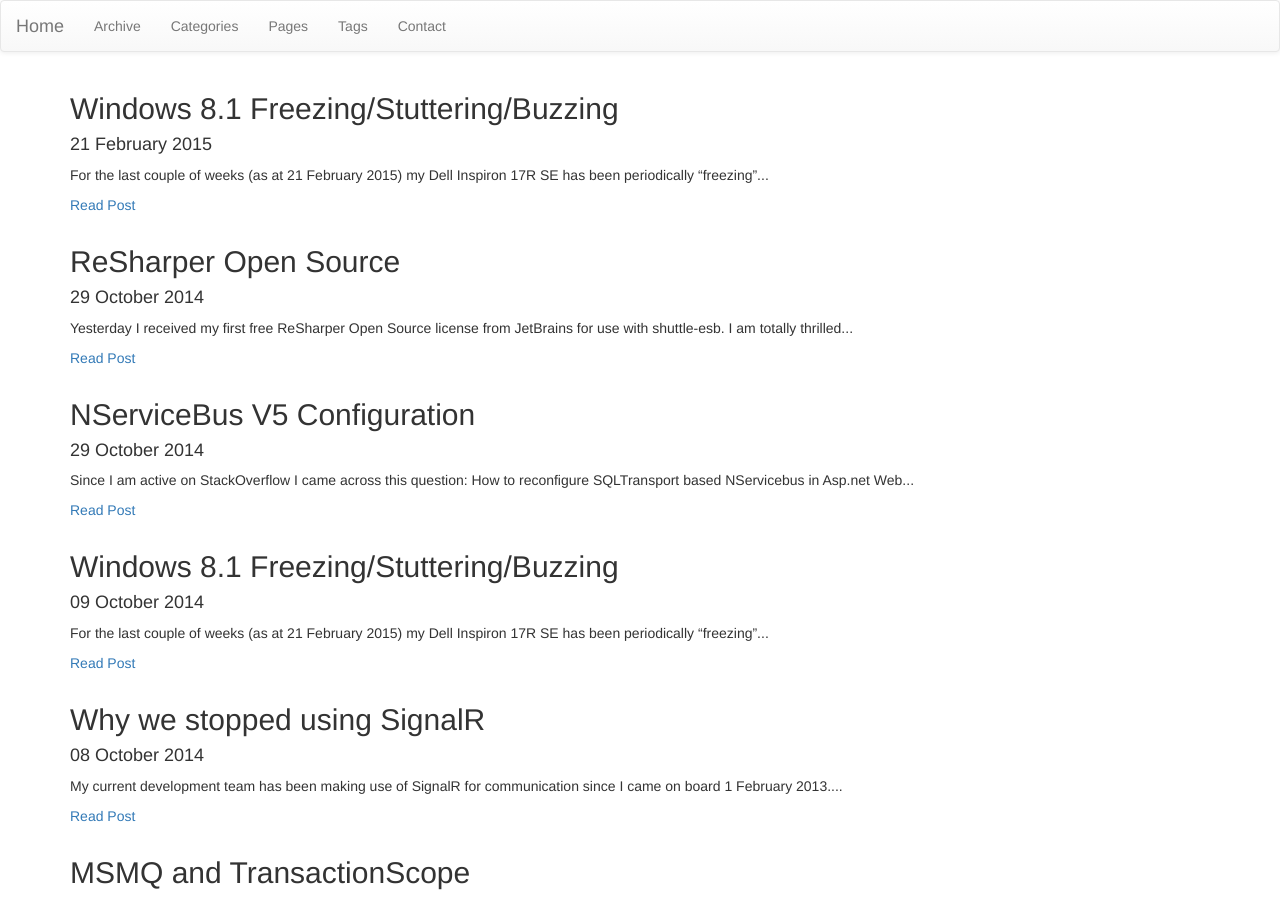
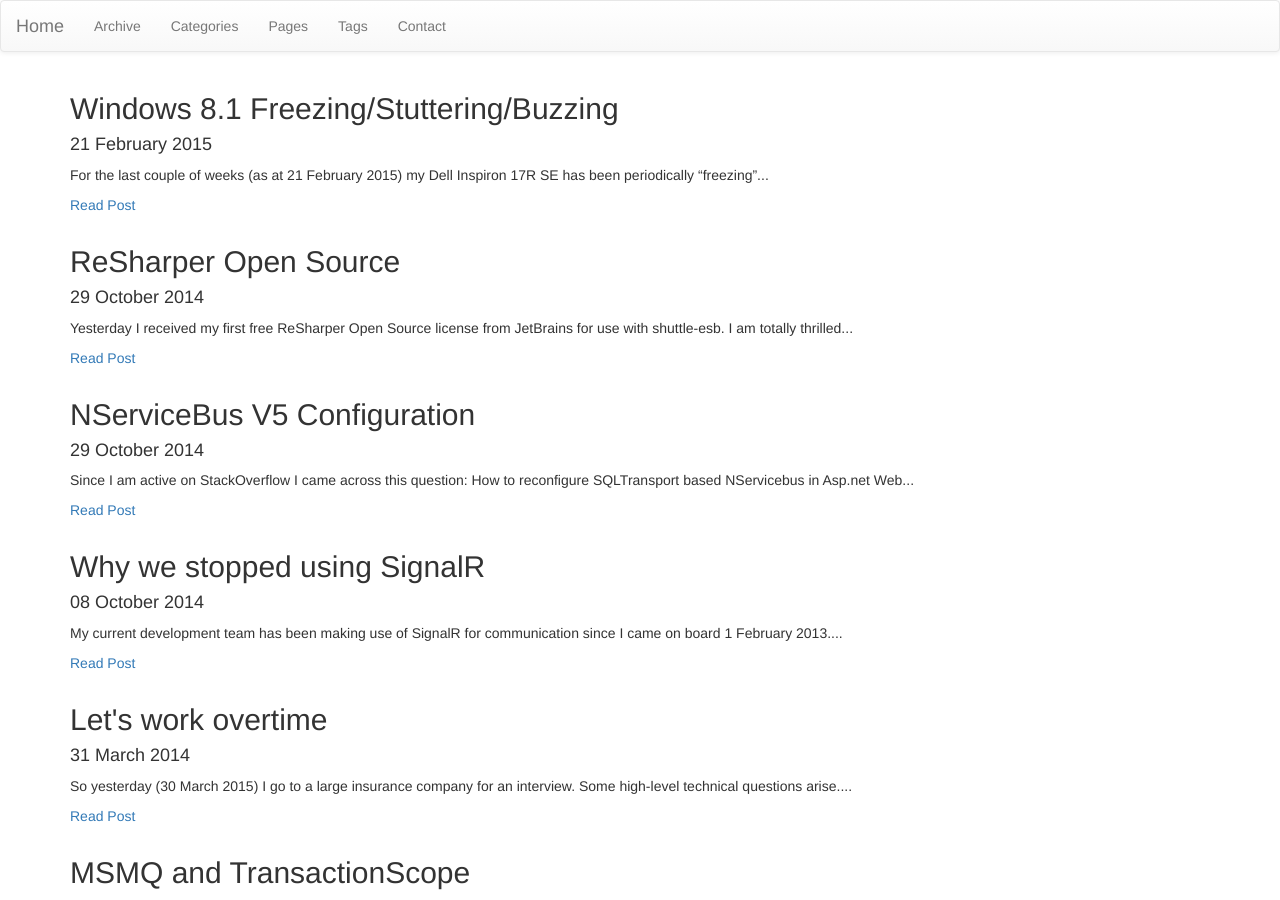
Before and after one commit to eben-roux/eben-roux.github.io, a Jekyll site: the page built from index.html, in a window 1280 px wide and 900 px high. Built offline with Jekyll 4.4.1, drawn with Linux system fonts in a browser that asks for light colours; nearby versions of some CDN libraries; library files that are not in the unit come from our copies; Markdown is read by kramdown in place of the engine named in the settings; the list of posts is cut into pages by our own code; some of the changed lines change nothing that is shown.

Commit message:
- overtime fixed

````diff
--- a/_posts/2015-03-31-overtime.md
+++ b/_posts/2015-03-31-overtime.md
@@ -1,41 +1,26 @@
 ---
 layout: post
-title: "Windows 8.1 Freezing/Stuttering/Buzzing"
-date: 2014-10-09 06:41:00
+title: "Let's work overtime"
+date: 2014-03-31 06:45:00
 comments: true
 categories:
-- windows 8.1
+- employment
 tags:
-- dell
-- windows 8.1
+- overtime
 ---
 
-For the last couple of weeks (as at 21 February 2015) my Dell Inspiron 17R SE has been periodically "freezing" for about half a second with a buzzing sound when there is audio.
+So yesterday (30 March 2015) I go to a large insurance company for an interview.  Some high-level technical questions arise.  I could tell that the interviewer is buring to get to something.  Then he mentions that he has had to put in 300 hour months and whether I would decline a project on that basis.
 
-After some Internet searching I came across this [latency checker](http://www.thesycon.de/deu/latency_check.shtml):
+Well.
 
-![DPC Latency Checker]({{ site.baseurl }}/assets/images/dpc-latency-checker.png "DPC Latency Checker")
+Let me think.
 
-Every-so-often a red bar would appear when the machine "freezes", with the buzzing sound, indicating some latency.
+So we have seen countless examples of why working overtime does not help.  For those still wondering about this simply search for "overtime counterproductive".
 
-Some more searching led me to the [xperf tool](http://blogs.msdn.com/b/ntdebugging/archive/2008/04/03/windows-performance-toolkit-xperf.aspx) and I followed [this post](http://www.sysnative.com/forums/windows-7-|-windows-vista-tutorials/5721-how-to-diagnose-and-fix-high-dpc-latency-issues-with-wpa-windows-windows-vista-7-8-a.html):
+In South Africa it is rather difficult to get hold of decent developers.  So instead of employing a productive developer to work "normal" time and actully add value it seems to be better to employ *anyone* willing to work 300 hour months.
 
-```
-xperf -on DiagEasy
-```
+This was one of the shorter interviews in my career.
 
-I then waited for the red bar to appear in the latency checker and then executed this (in my `d:\xperf` folder):
+I really do not get this obsession with overtime.  If working odd hours is part of your job that's something different.
 
-```
-xperf -d trace.etl
-```
-
-I then double-clicked the `trace.etl` file in Windows Explorer and identified the *Dell Data Vault* as the culprit:
-
-![Dell Data Vault]({{ site.baseurl }}/assets/images/xperf-delldatavault.png "Dell Data Vault")
-
-Some more searching then brought me to this [Dell community page](http://en.community.dell.com/support-forums/software-os/f/3524/t/19618282).  I tried disabling the *Dell Diag Control Device * but that didn't help and then, as indicated further down, I disabled the * Dell Data Vault* and * Dell Data Vault Wizard* services.
-
-That did the trick!
-
-Quite a frustrating exercise and I would have expected better from Dell :(
+I was not interested in the job as it would leave me with very little liberty.
````
Also changed, not shown: _posts/2015-02-21-win8.1-feezing-buzzing.md (renamed from _posts/2015-02-21-win8.1-feezing-buzzing - Copy.md).
